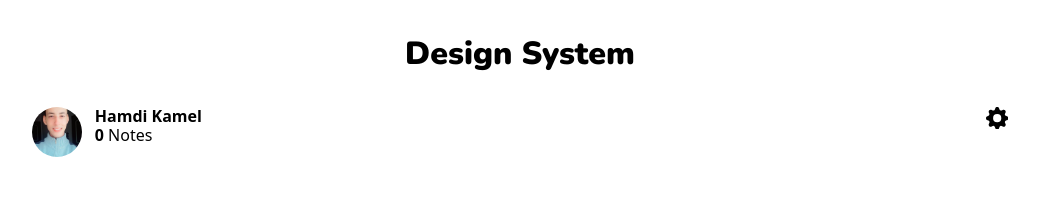
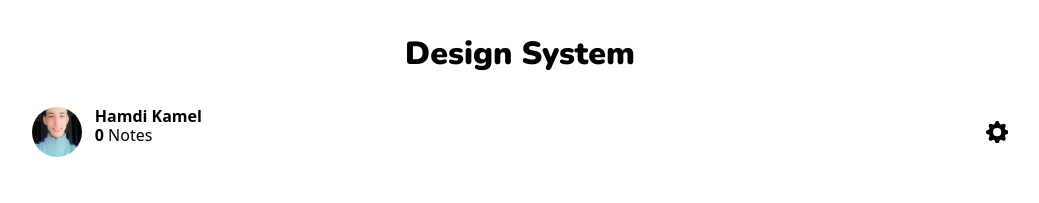
Before and after one commit to hamdi4-beep/design-system, a React (Vite) app: page / in a window 1280 px wide. Shown: the top 203 px of the page, without its empty margins (120-1159 px from the left). Built offline with nearby package versions, Linux system fonts and the light colour scheme.

Commit message:
fixed alignment issues

```diff
--- a/src/components/Header.tsx
+++ b/src/components/Header.tsx
@@ -13,7 +13,7 @@ function Header() {
         <header>
             <h1>Design System</h1>
 
-            <div className="space-between">
+            <div className="container space-between">
                 <div className="user">
                     <div className="user-img">
                         <img src='./assets/user.jpg' alt='' />
--- a/src/sass/globals/_header.scss
+++ b/src/sass/globals/_header.scss
@@ -19,7 +19,6 @@ header {
         svg {
             display: block;
             margin-left: auto;
-            margin-bottom: .5em;
             text-align: right;
         }
 
@@ -52,6 +51,7 @@ header {
 
         .items-list {
             box-shadow: 0 0 1px rgb(0 0 0 / .8);
+            margin-top: .5em;
         }
 
         .colors-list {
@@ -102,4 +102,8 @@ header {
             line-height: 1.2;
         }
     }
+
+    .container {
+        align-items: center;
+    }
 }
```
Also changed, not shown: 1 other file (tests, documents, lock files or other folders).
